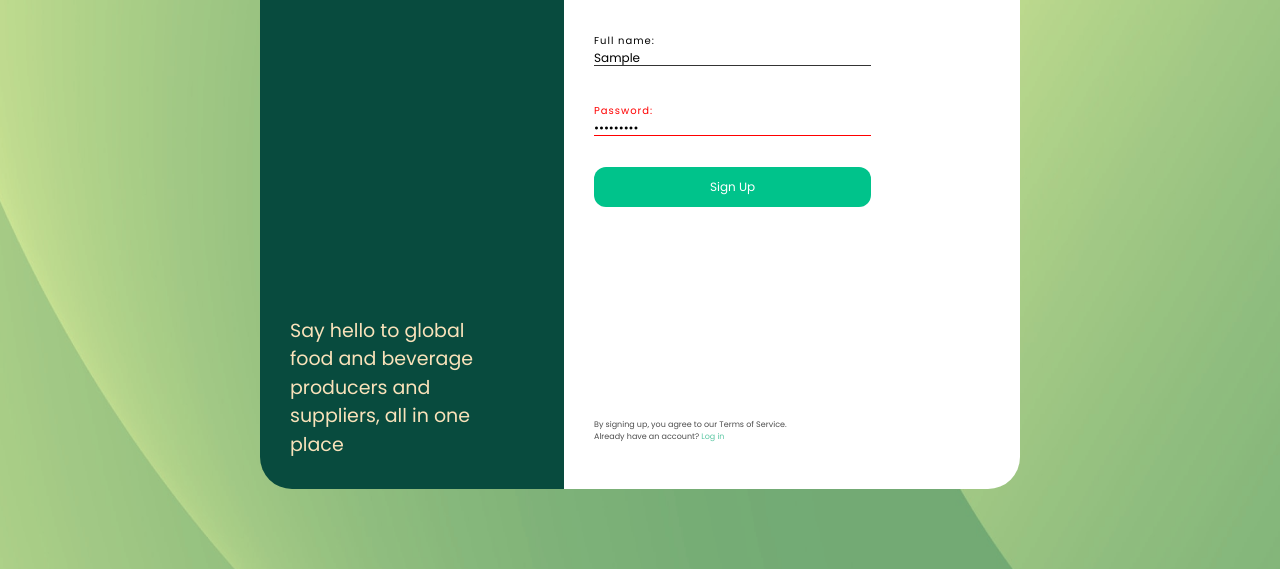
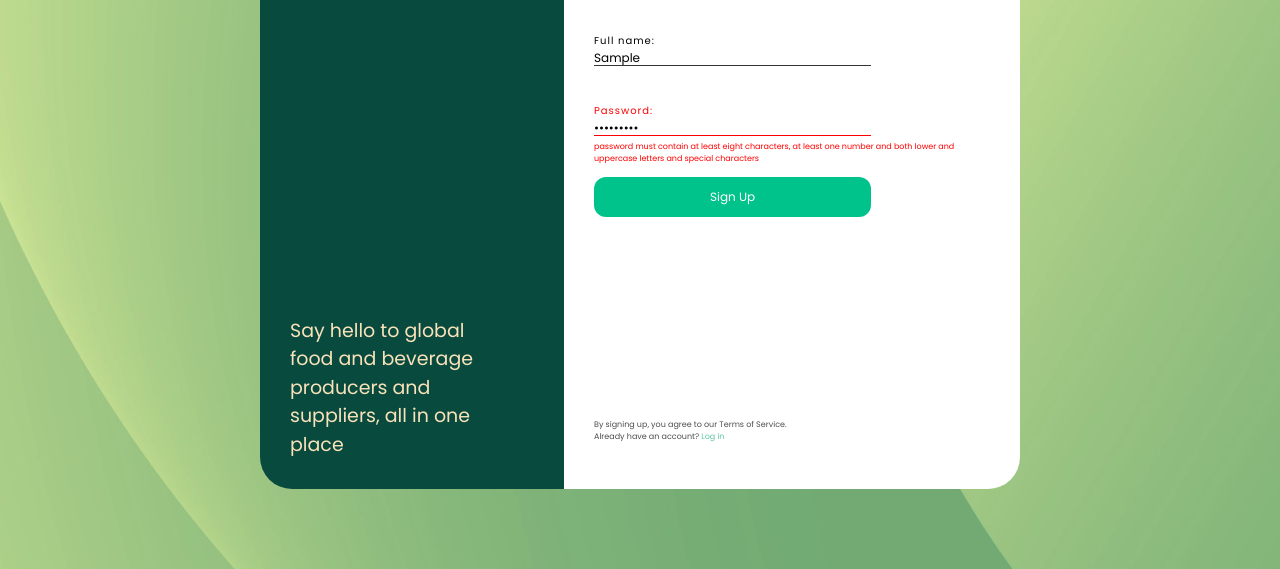
Before and after one commit to FosterSOAsare/better-market, a plain HTML site: page index.html in a window 1280 px wide. Both pictures are taken after typing "name@example.com", "Sample", "Sample123" into the empty fields and a click on the button "Sign Up". Shown: the part 231-800 px from the top of the page. Drawn offline with Linux system fonts and the light colour scheme.

Commit message:
Form error descriptions

```diff
--- a/app.js
+++ b/app.js
@@ -3,6 +3,7 @@
 	let form = document.querySelector("form");
 	let inputs = document.querySelectorAll("form input");
 	let labels = document.querySelectorAll("form label");
+	let errors = document.querySelectorAll("form .err");
 
 	form.addEventListener("submit", (e) => {
 		e.preventDefault();
@@ -55,6 +56,9 @@
 			labels.forEach((e) => {
 				e.style.color = "black";
 			});
+			errors.forEach((e) => {
+				e.style.display = "none";
+			});
 		});
 	});
 })();
@@ -64,6 +68,9 @@ function displayError(selector, text) {
 	let form_element = form.querySelector(`#${selector}`);
 	let input = form_element.querySelector("input");
 	let label = form_element.querySelector("label");
+	let err = form_element.querySelector(".err");
+	err.textContent = text;
+	err.style.display = "block";
 	input.style.borderBottomColor = "red";
 	label.style.color = "red";
 }
--- a/index.html
+++ b/index.html
@@ -25,14 +25,17 @@
 					<div class="form_element w-full h-[40px] mb-[30px]" id="email">
 						<label for="email" class="text-[10px] font-normal tracking-[1px]">Email:</label>
 						<input type="text" id="email" name="email" class="w-[70%] h-[15px] block border-b-[1px] border-[#343434] focus:outline-none py-[3px] text-[12px]" />
+						<p class="err text-[red] text-[10px] mt-[5px] font-bold hidden">Error Here</p>
 					</div>
 					<div class="form_element w-full h-[40px] mb-[30px]" id="name">
 						<label for="fullname" class="text-[10px] font-normal tracking-[1px]">Full name:</label>
 						<input type="text" id="fullname" name="name" class="w-[70%] h-[15px] block border-b-[1px] border-[#343434] focus:outline-none py-[3px] text-[12px]" />
+						<p class="err text-[red] text-[10px] mt-[5px] font-bold hidden">Error Here</p>
 					</div>
-					<div class="form_element w-full h-[40px] mb-[30px]" id="password">
+					<div class="form_element w-full h-[40px] mb-[40px]" id="password">
 						<label for="password" class="text-[10px] font-normal tracking-[1px]">Password:</label>
 						<input type="password" id="password" name="password" class="w-[70%] h-[15px] block border-b-[1px] border-[#343434] focus:outline-none py-[3px] text-[12px]" />
+						<p class="err text-[red] text-[8px] mt-[5px] hidden">Error Here</p>
 					</div>
 					<button class="w-[70%] h-[40px] bg-[#00C38B] rounded-[12px] text-white text-[12px]">Sign Up</button>
 				</form>
```
Also changed, not shown: css/output.css.
